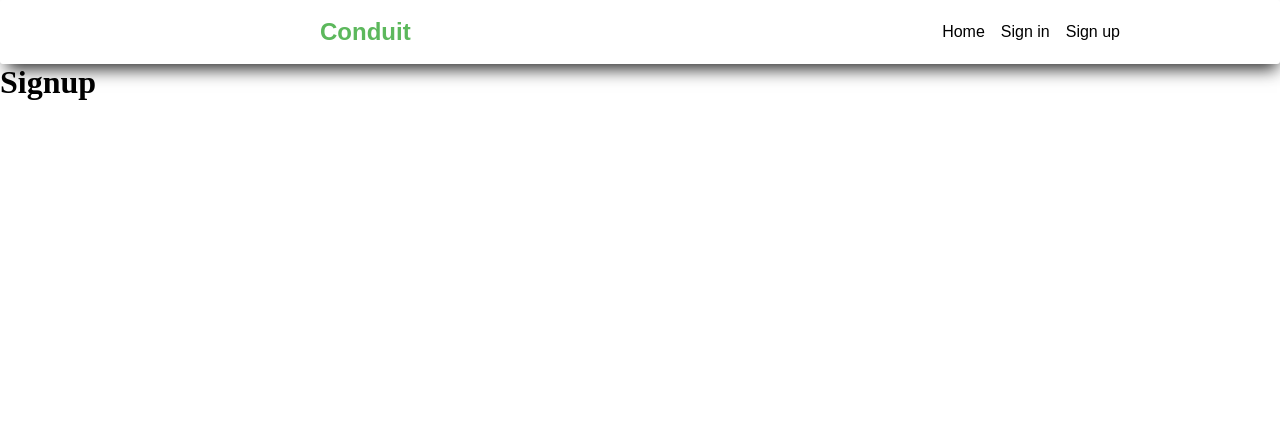
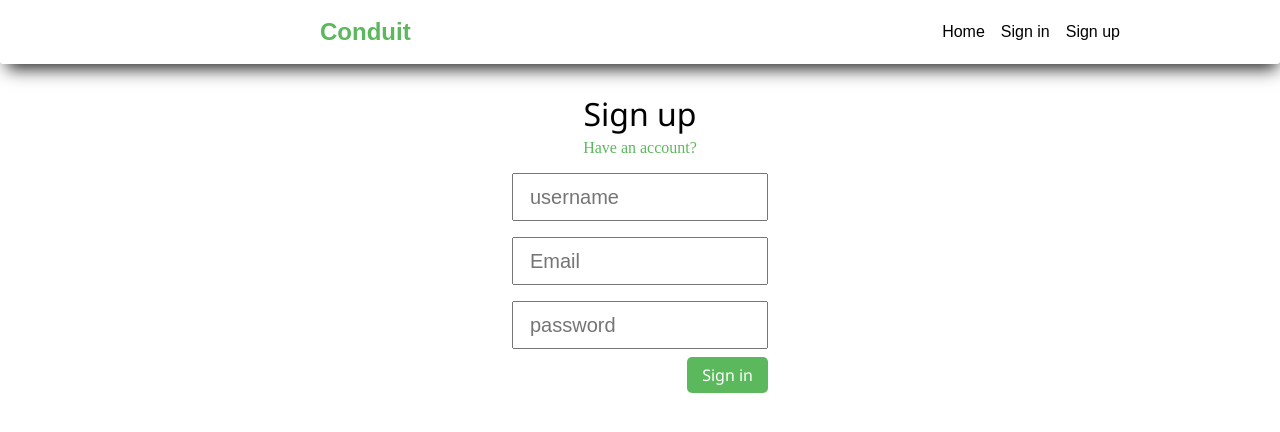
Before and after one commit to Ayush-Pyakurel/real-world-app-react, a React (Vite) app: page /signup in a window 1280 px wide. Shown: the top 432 px of the page. Built offline with nearby package versions, Linux system fonts and the light colour scheme.

Commit message:
Login and Signup Form style for the forms

```diff
--- a/src/Pages/SignUp/Signup.module.css
+++ b/src/Pages/SignUp/Signup.module.css
@@ -0,0 +1,66 @@
+.signup-container {
+  display: flex;
+  flex-direction: column;
+}
+
+.signup-form {
+  display: flex;
+  flex-direction: column;
+  margin: 0.5rem auto;
+  align-items: center;
+  gap: 0.5rem;
+  width: 20%;
+  /* border: 1px solid grey; */
+}
+
+.signup-form input {
+  height: 3rem;
+  padding: 0.75rem 1rem;
+  font-size: 1.25rem;
+  width: 100%;
+}
+
+input:focus {
+  outline: 0.5px solid blue;
+}
+
+.form-title {
+  display: flex;
+  flex-direction: column;
+  margin: 2rem auto 0rem auto;
+  text-align: center;
+}
+
+.form-title h1 {
+  margin-bottom: 0.5rem;
+  font-family: inherit;
+  font-weight: 500;
+  line-height: 1.1;
+  color: inherit;
+  font-family: "Segoe UI", Tahoma, Geneva, Verdana, sans-serif;
+}
+
+.form-title span {
+  color: #5cb85c;
+  font-size: medium;
+}
+
+.form-title a {
+  text-decoration: none;
+}
+
+.signup-btn {
+  align-self: flex-end;
+  font-weight: normal;
+  line-height: 1.25;
+  text-align: center;
+  cursor: pointer;
+  user-select: none;
+  border: 1px solid transparent;
+  padding: 7px 14px;
+  border-radius: 5px;
+  background-color: #5cb85c;
+  color: white;
+  font-family: "Segoe UI", Tahoma, Geneva, Verdana, sans-serif;
+  font-size: medium;
+}
--- a/src/Pages/SignUp/Signup.tsx
+++ b/src/Pages/SignUp/Signup.tsx
@@ -1,8 +1,29 @@
+import signupStyles from "./Signup.module.css";
+
+import { Link } from "react-router-dom";
+
 const Signup = () => {
   return (
-    <div>
-      <h1>Signup</h1>
-    </div>
+    <>
+      <div className={signupStyles["signup-container"]}>
+        <div className={signupStyles["form-title"]}>
+          <h1>Sign up</h1>
+          <Link to={"/login"}>
+            {" "}
+            <span>Have an account?</span>
+          </Link>
+        </div>
+        <form className={signupStyles["signup-form"]}>
+          <label htmlFor="username"></label>
+          <input type="text" placeholder="username" id="username" />
+          <label htmlFor="email"></label>
+          <input type="email" placeholder="Email" id="email" />
+          <label htmlFor="password"></label>
+          <input type="password" placeholder="password" id="password" />
+          <button className={signupStyles["signup-btn"]}>Sign in</button>
+        </form>
+      </div>
+    </>
   );
 };
 
--- a/src/Pages/login/Login.module.css
+++ b/src/Pages/login/Login.module.css
@@ -0,0 +1,66 @@
+.login-container {
+  display: flex;
+  flex-direction: column;
+}
+
+.login-form {
+  display: flex;
+  flex-direction: column;
+  margin: 0.5rem auto;
+  align-items: center;
+  gap: 0.5rem;
+  width: 20%;
+  /* border: 1px solid grey; */
+}
+
+.login-form input {
+  height: 3rem;
+  padding: 0.75rem 1rem;
+  font-size: 1.25rem;
+  width: 100%;
+}
+
+input:focus {
+  outline: 0.5px solid blue;
+}
+
+.form-title {
+  display: flex;
+  flex-direction: column;
+  margin: 2rem auto 0rem auto;
+  text-align: center;
+}
+
+.form-title h1 {
+  margin-bottom: 0.5rem;
+  font-family: inherit;
+  font-weight: 500;
+  line-height: 1.1;
+  color: inherit;
+  font-family: "Segoe UI", Tahoma, Geneva, Verdana, sans-serif;
+}
+
+.form-title span {
+  color: #5cb85c;
+  font-size: medium;
+}
+
+.form-title a {
+  text-decoration: none;
+}
+
+.login-btn {
+  align-self: flex-end;
+  font-weight: normal;
+  line-height: 1.25;
+  text-align: center;
+  cursor: pointer;
+  user-select: none;
+  border: 1px solid transparent;
+  padding: 7px 14px;
+  border-radius: 5px;
+  background-color: #5cb85c;
+  color: white;
+  font-family: "Segoe UI", Tahoma, Geneva, Verdana, sans-serif;
+  font-size: medium;
+}
--- a/src/Pages/login/Login.tsx
+++ b/src/Pages/login/Login.tsx
@@ -1,7 +1,30 @@
 import { FC, ReactElement } from "react";
 
+import { Link } from "react-router-dom";
+
+import loginStyles from "./Login.module.css";
+
 const Login: FC = (): ReactElement => {
-  return <form></form>;
+  return (
+    <>
+      <div className={loginStyles["login-container"]}>
+        <div className={loginStyles["form-title"]}>
+          <h1>Sign in</h1>
+          <Link to={"/signup"}>
+            {" "}
+            <span>Need an account?</span>
+          </Link>
+        </div>
+        <form className={loginStyles["login-form"]}>
+          <label htmlFor="email"></label>
+          <input type="email" placeholder="Email" id="email" />
+          <label htmlFor="password"></label>
+          <input type="password" placeholder="password" id="password" />
+          <button className={loginStyles["login-btn"]}>Sign in</button>
+        </form>
+      </div>
+    </>
+  );
 };
 
 export default Login;
```
